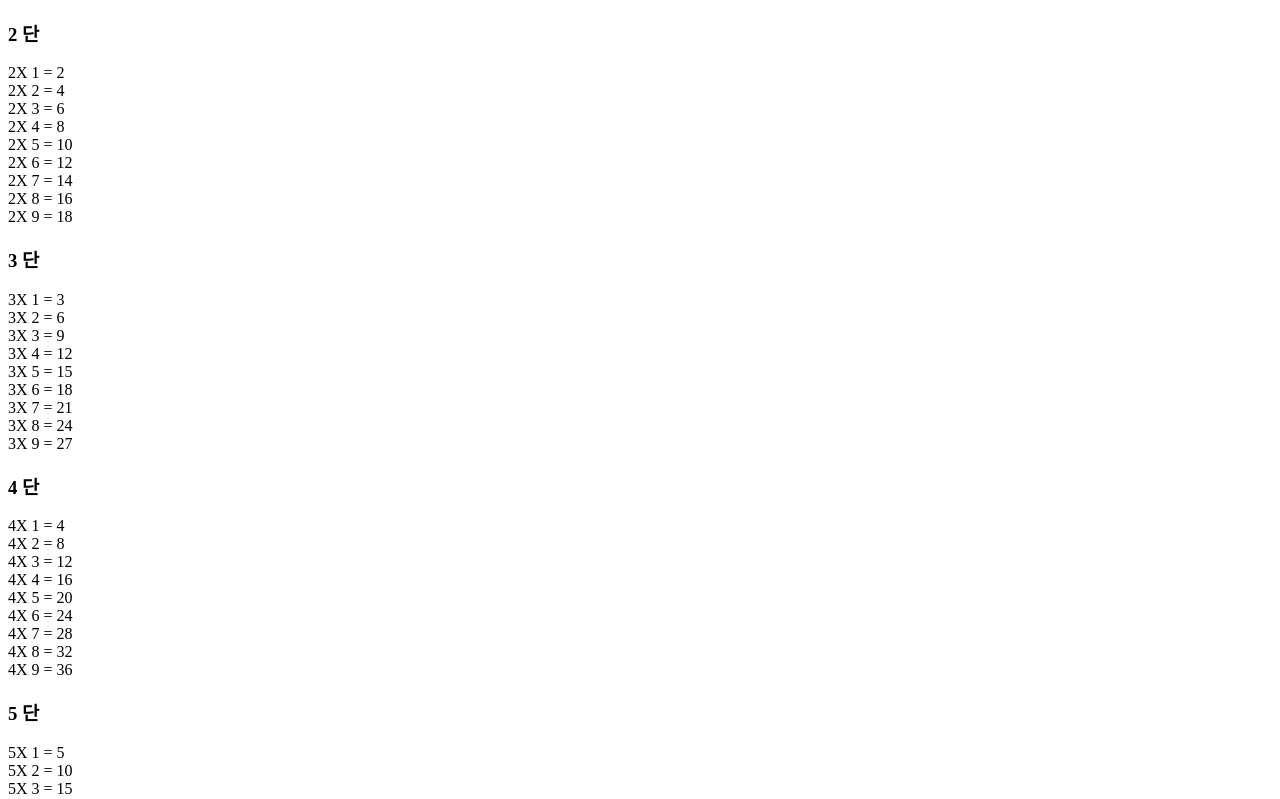
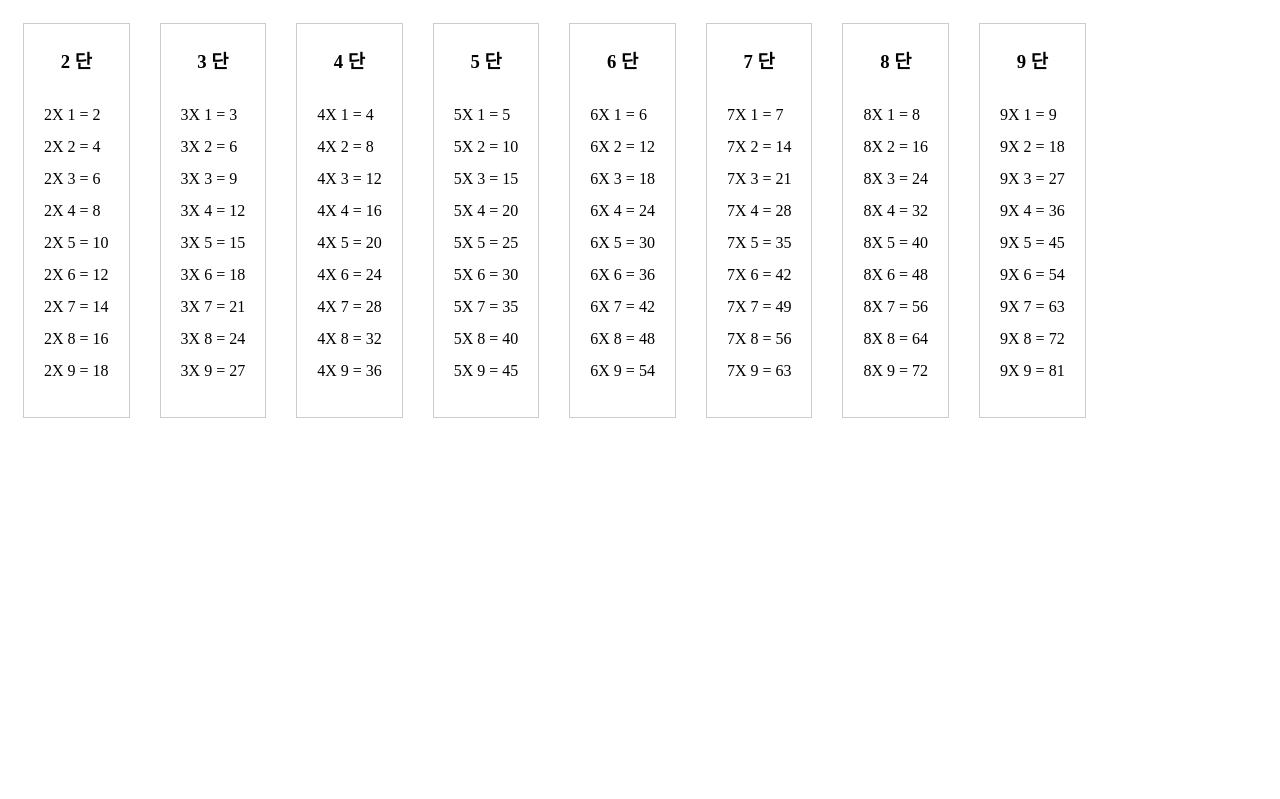
Before and after one commit to dayznight7/study_web, a plain HTML site: page scirpt3.html in a window 1280 px wide. Shown: the top 799 px of the page. Drawn offline with Linux system fonts and the light colour scheme.

Commit message:
Do it ~p511

```diff
--- /dev/null
+++ b/css/script3.css
@@ -0,0 +1,12 @@
+div {
+  display: inline-block;
+  padding: 0 20px 30px 20px;
+  margin: 15px;
+  border: 1px solid #ccc;
+  line-height: 2;
+}
+
+div h3 {
+  text-align: center;
+  font-size: bold;
+}
--- a/js/script3.js
+++ b/js/script3.js
@@ -1,6 +1,8 @@
 for (i = 2; i <= 9; i++) {
+  document.write("<div>")
   document.write("<h3>" + i + " 단</h3>")
   for (j = 1; j <= 9; j++) {
     document.write(i + "X " + j + " = " + i * j + "<br>");
   }
+  document.write("</div>")
 }
--- a/scirpt3.html
+++ b/scirpt3.html
@@ -4,6 +4,7 @@
   <meta charset="UTF-8">
   <meta name="viewport" content="width=device-width, initial-scale=1.0">
   <title>Document</title>
+  <link rel="stylesheet" href="css/script3.css">
 </head>
 <body>
 
```
